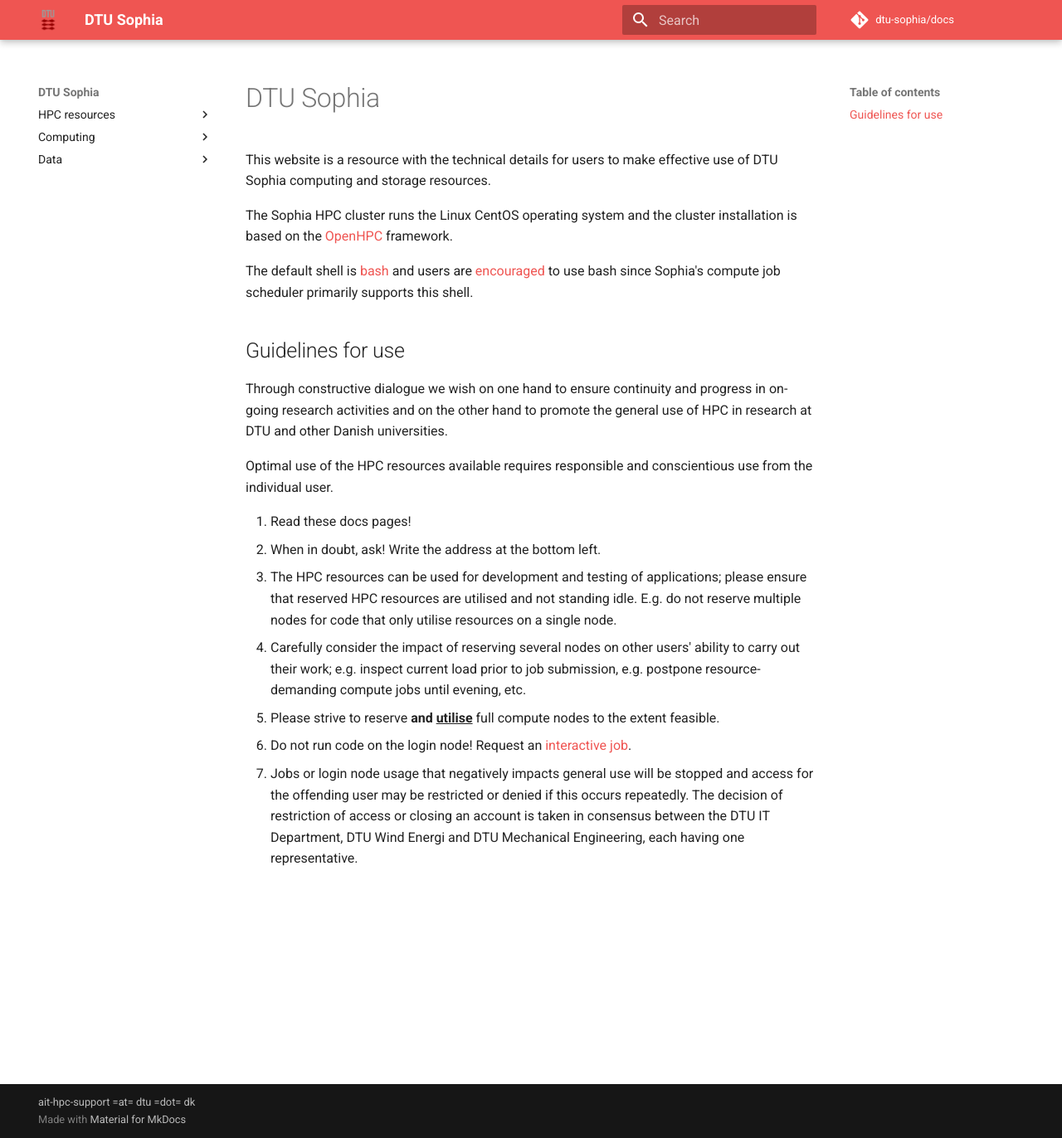
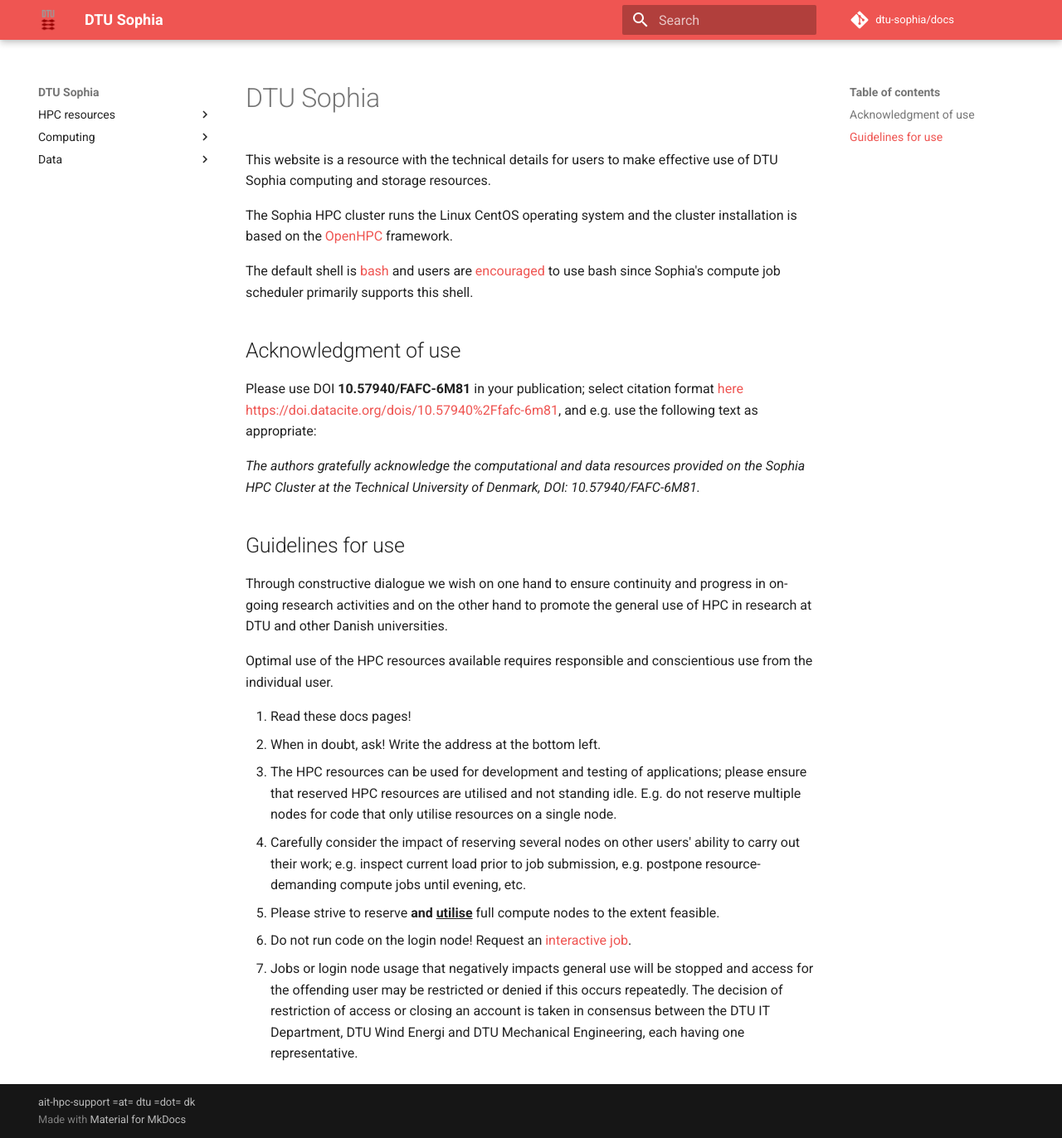
Before and after one commit to martavp/docs, an MkDocs documentation site: the page built from docs/index.md, in a window 1280 px wide and 1372 px high. Shown: the whole window at 83% size. Built offline with MkDocs 1.6.1 and Material for MkDocs 9.7.7, drawn with Linux system fonts in a browser that asks for light colours; comment, search, counter and statistics services are not loaded.

Commit message:
add: acknowledgment doi

```diff
--- a/docs/index.md
+++ b/docs/index.md
@@ -9,6 +9,12 @@
 The default shell is [bash](https://www.gnu.org/software/bash/) and
 users are [encouraged](https://devhints.io/bash) to use bash
 since Sophia's compute job scheduler primarily supports this shell.
+
+## Acknowledgment of use
+
+Please use DOI **10.57940/FAFC-6M81** in your publication; select citation format [here https://doi.datacite.org/dois/10.57940%2Ffafc-6m81](https://doi.datacite.org/dois/10.57940%2Ffafc-6m81), and e.g. use the following text as appropriate:
+
+*The authors gratefully acknowledge the computational and data resources provided on the Sophia HPC Cluster at the Technical University of Denmark, DOI: 10.57940/FAFC-6M81.*
 
 ## Guidelines for use
 
```
